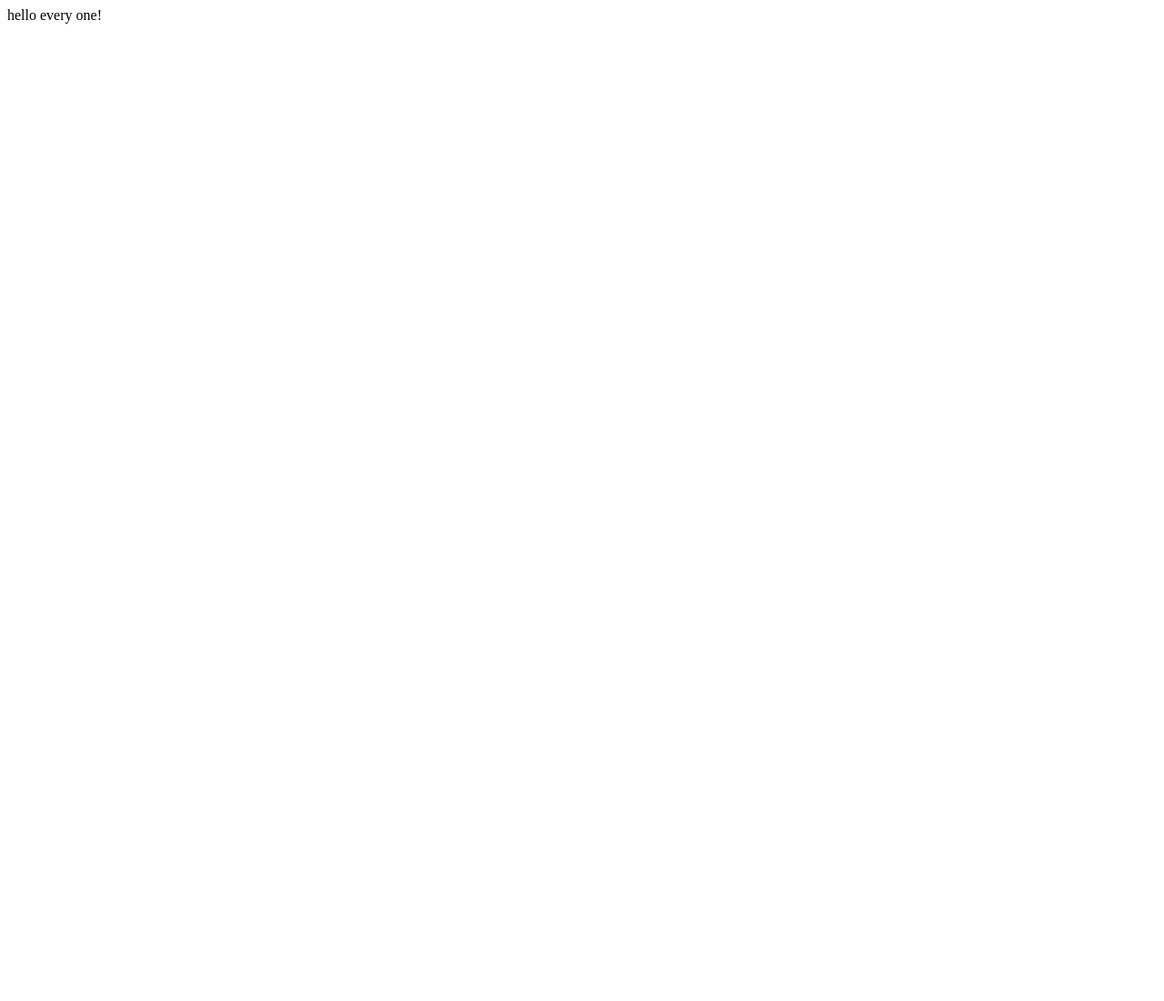
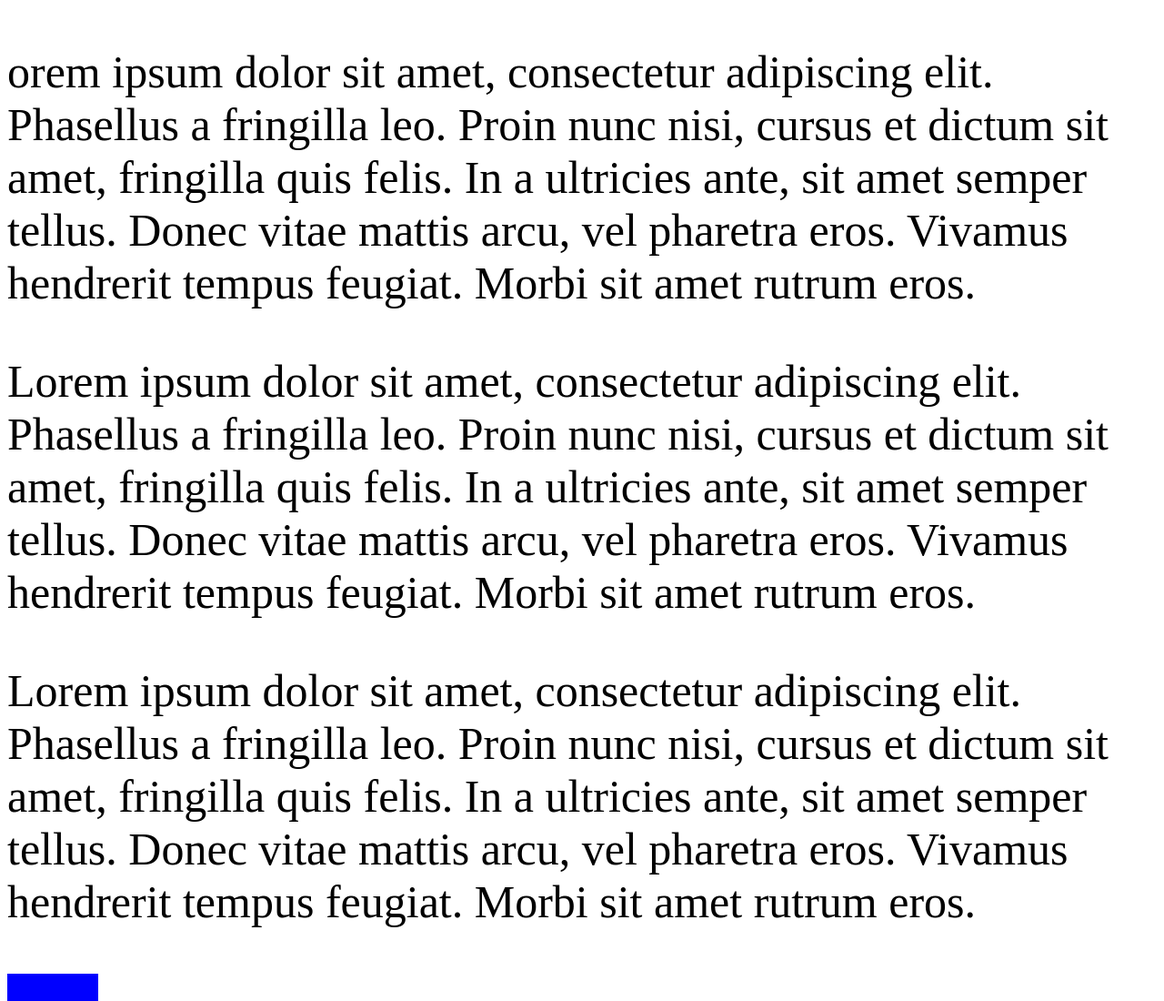
Before and after one commit to AlloTheOne/first, a plain HTML site: page index.html in a window 1280 px wide. Shown: the top 1100 px of the page at 91% size. Before the commit the page ends 800 px from the top, so only its background shows below. Drawn offline with Linux system fonts and the light colour scheme.

Commit message:
something

```diff
--- a/index.html
+++ b/index.html
@@ -1,6 +1,73 @@
-<!DOCTYPE html>
-<html>
-    <body>
-        hello every one!
-    </body>
+<!doctype html>
+
+<html lang="en">
+<head>
+  <meta charset="utf-8">
+
+  <title>The HTML5 Herald</title>
+  <meta name="description" content="The HTML5 Herald">
+  <meta name="author" content="SitePoint">
+
+  <link rel="stylesheet" >
+
+</head>
+<style>
+.box{
+  height: 100px;
+  width: 100px;
+  background-color: blue;
+}
+p{
+  font-size: 50px;
+}
+</style>
+<body>
+  <p>orem ipsum dolor sit amet, consectetur adipiscing elit. Phasellus a
+                   fringilla leo. Proin nunc nisi, cursus et dictum sit amet, fringilla quis
+                    felis. In a ultricies ante, sit amet semper tellus. Donec vitae mattis arcu,
+                     vel pharetra eros. Vivamus hendrerit tempus feugiat. Morbi sit amet rutrum eros.
+              </p>
+              <p>Lorem ipsum dolor sit amet, consectetur adipiscing elit. Phasellus a
+                             fringilla leo. Proin nunc nisi, cursus et dictum sit amet, fringilla quis
+                              felis. In a ultricies ante, sit amet semper tellus. Donec vitae mattis arcu,
+                               vel pharetra eros. Vivamus hendrerit tempus feugiat. Morbi sit amet rutrum eros.
+                        </p>  <p>Lorem ipsum dolor sit amet, consectetur adipiscing elit. Phasellus a
+                   fringilla leo. Proin nunc nisi, cursus et dictum sit amet, fringilla quis
+                    felis. In a ultricies ante, sit amet semper tellus. Donec vitae mattis arcu,
+                     vel pharetra eros. Vivamus hendrerit tempus feugiat. Morbi sit amet rutrum eros.
+              </p>
+<div class="box"></div>
+
+<p>orem ipsum dolor sit amet, consectetur adipiscing elit. Phasellus a
+                 fringilla leo. Proin nunc nisi, cursus et dictum sit amet, fringilla quis
+                  felis. In a ultricies ante, sit amet semper tellus. Donec vitae mattis arcu,
+                   vel pharetra eros. Vivamus hendrerit tempus feugiat. Morbi sit amet rutrum eros.
+            </p>
+            <p>Lorem ipsum dolor sit amet, consectetur adipiscing elit. Phasellus a
+                           fringilla leo. Proin nunc nisi, cursus et dictum sit amet, fringilla quis
+                            felis. In a ultricies ante, sit amet semper tellus. Donec vitae mattis arcu,
+                             vel pharetra eros. Vivamus hendrerit tempus feugiat. Morbi sit amet rutrum eros.
+                      </p>  <p>Lorem ipsum dolor sit amet, consectetur adipiscing elit. Phasellus a
+                 fringilla leo. Proin nunc nisi, cursus et dictum sit amet, fringilla quis
+                  felis. In a ultricies ante, sit amet semper tellus. Donec vitae mattis arcu,
+                   vel pharetra eros. Vivamus hendrerit tempus feugiat. Morbi sit amet rutrum eros.
+            </p>
+
+
+  <script >
+  //All for all boxes elements(divs)
+  const box = document.querySelector('div.box');
+  //
+  window.addEventListener('scroll', function () {
+    const boxes = document.querySelectorAll('.box');
+    console.log( window.innerHeight / 8 * 6);//for me it will be equal to 591.75
+    console.log(box.getBoundingClientRect().top );
+
+  });//so when we scroll down this function will fire up
+
+
+
+
+  </script>
+</body>
 </html>
```
Also changed, not shown: 1 other file.
